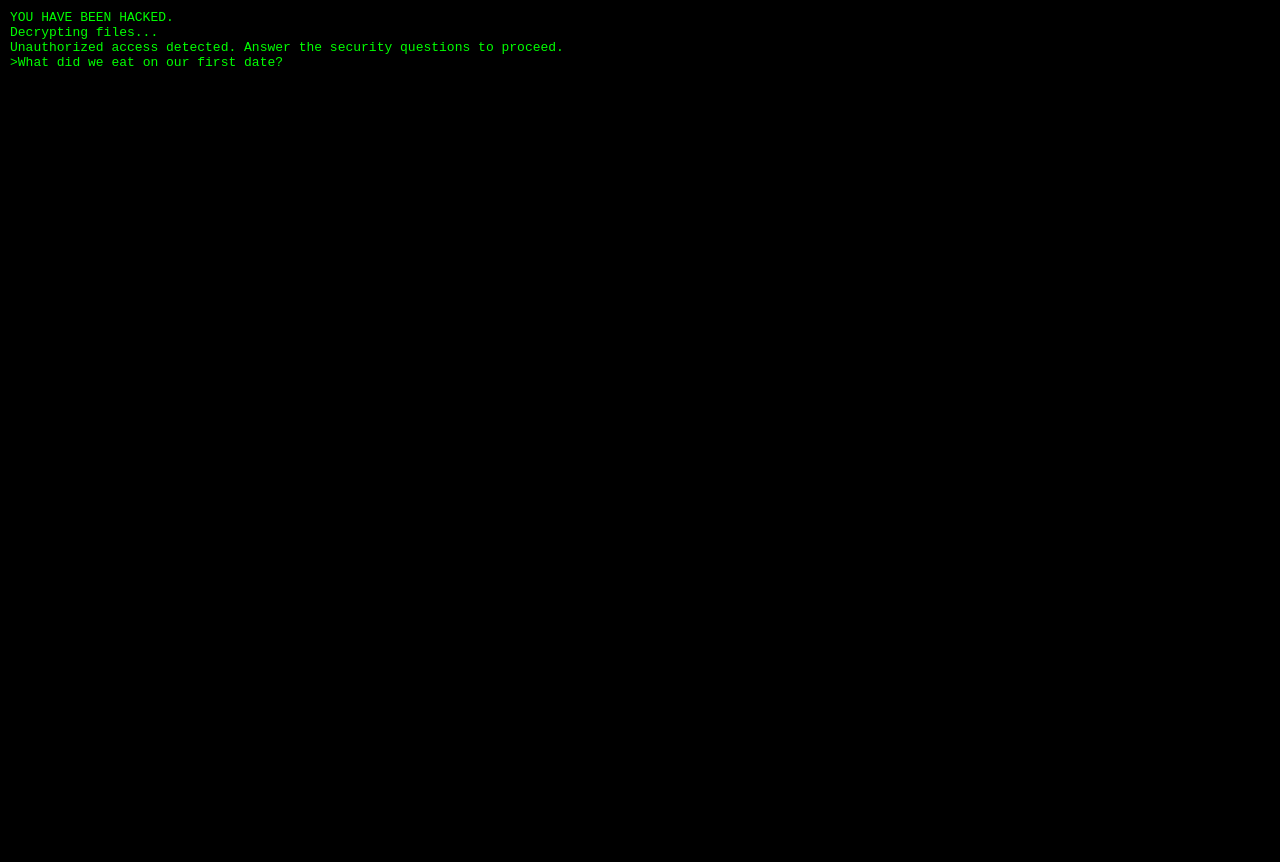
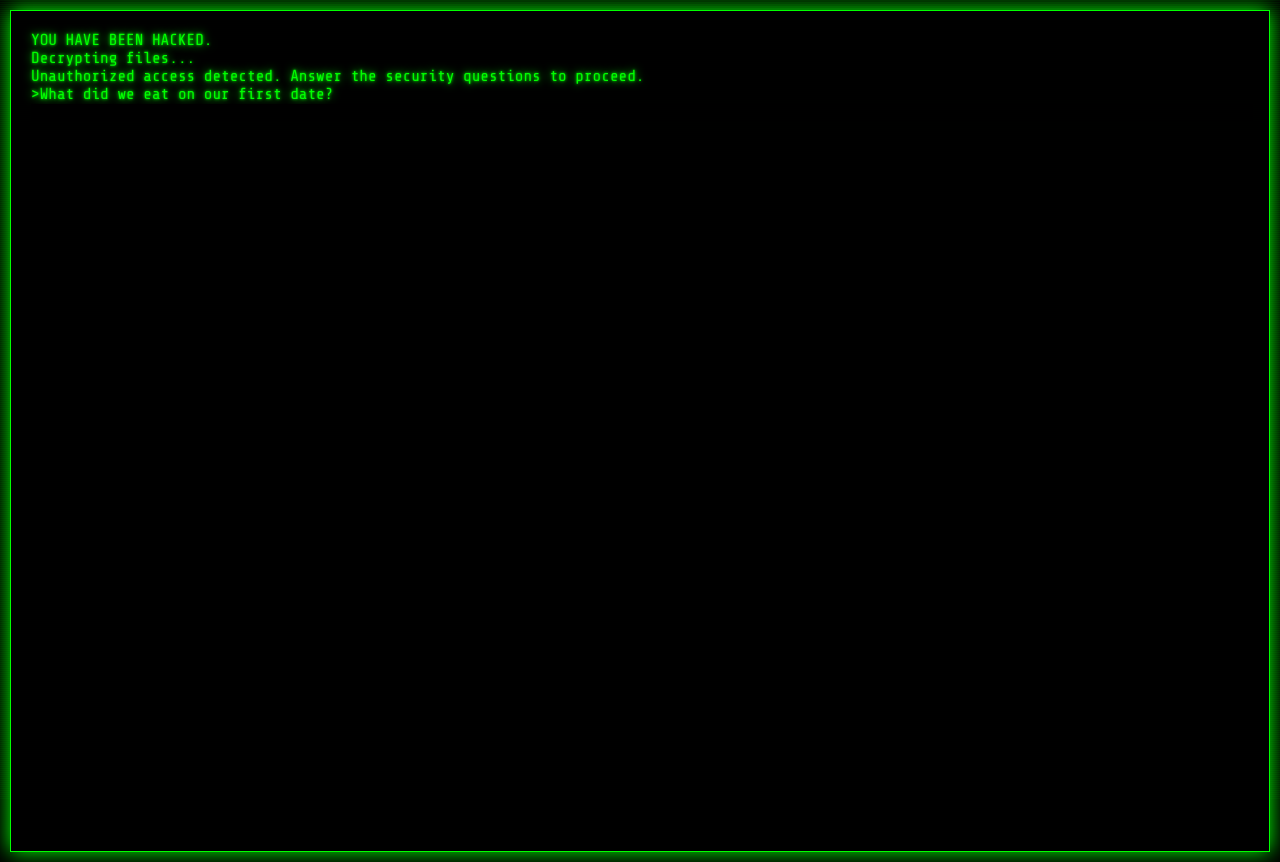
Before and after one commit to ishaburner/poopoowormslug, a plain HTML site: page index.html in a window 1280 px wide. Before the commit the page ends 820 px from the top, so only its background shows below. Drawn offline with nearby package versions, Linux system fonts and the light colour scheme.

Commit message:
Update index.html

```diff
--- a/index.html
+++ b/index.html
@@ -4,20 +4,45 @@
   <meta charset="UTF-8" />
   <meta name="viewport" content="width=device-width, initial-scale=1" />
   <title>terminal.sh</title>
+  <link href="https://fonts.googleapis.com/css2?family=Share+Tech+Mono&display=swap" rel="stylesheet">
   <style>
     body {
       background-color: black;
       color: #00ff00;
-      font-family: monospace;
+      font-family: 'Share Tech Mono', monospace;
       padding: 10px;
       margin: 0;
       overflow: hidden;
+      position: relative;
+    }
+
+    body::before {
+      content: "";
+      position: fixed;
+      top: 0;
+      left: 0;
+      width: 100%;
+      height: 100%;
+      pointer-events: none;
+      background: repeating-linear-gradient(
+        rgba(0, 255, 0, 0.05) 0px,
+        rgba(0, 255, 0, 0.05) 1px,
+        transparent 1px,
+        transparent 2px
+      );
+      z-index: 1;
     }
 
     #terminal {
       white-space: pre-wrap;
       height: 100vh;
       overflow-y: auto;
+      padding: 20px;
+      border: 1px solid #00ff00;
+      box-shadow: 0 0 20px #00ff00;
+      background-color: rgba(0, 0, 0, 0.9);
+      position: relative;
+      z-index: 2;
     }
 
     .line::before {
@@ -28,10 +53,23 @@
     input {
       background: black;
       color: #00ff00;
-      font-family: monospace;
+      font-family: 'Share Tech Mono', monospace;
       border: none;
       outline: none;
       width: 100%;
+      caret-color: #00ff00;
+      animation: blink-caret 1s step-end infinite;
+      text-shadow: 0 0 3px #00ff00, 0 0 10px #00ff00;
+      z-index: 2;
+    }
+
+    .line, body {
+      text-shadow: 0 0 3px #00ff00, 0 0 10px #00ff00;
+    }
+
+    @keyframes blink-caret {
+      0%, 100% { opacity: 1; }
+      50% { opacity: 0; }
     }
   </style>
 </head>
@@ -57,7 +95,7 @@
      ':::::'
        ':'
 
-Access granted. Here's a picture of my butt: link"
+Access granted. Here's a picture of my butt: link
 `;
 
     let i = 0;
@@ -118,7 +156,6 @@ Access granted. Here's a picture of my butt: link"
           const userInput = input.value.trim().toLowerCase();
           const p = prompts[i];
 
-          // ✅ Fixed: check if any answer matches (case-insensitive)
           const confirmed = Array.isArray(p.answer)
             ? p.answer.some(a => a.toLowerCase() === userInput)
             : userInput === p.answer.toLowerCase();
```
